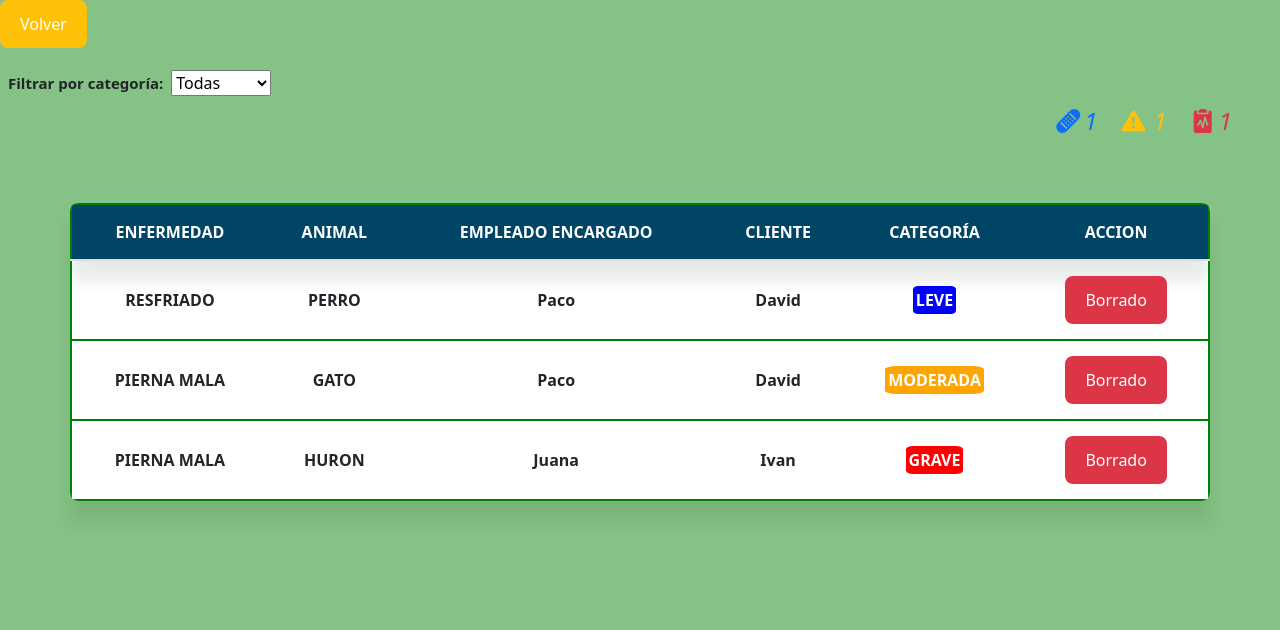
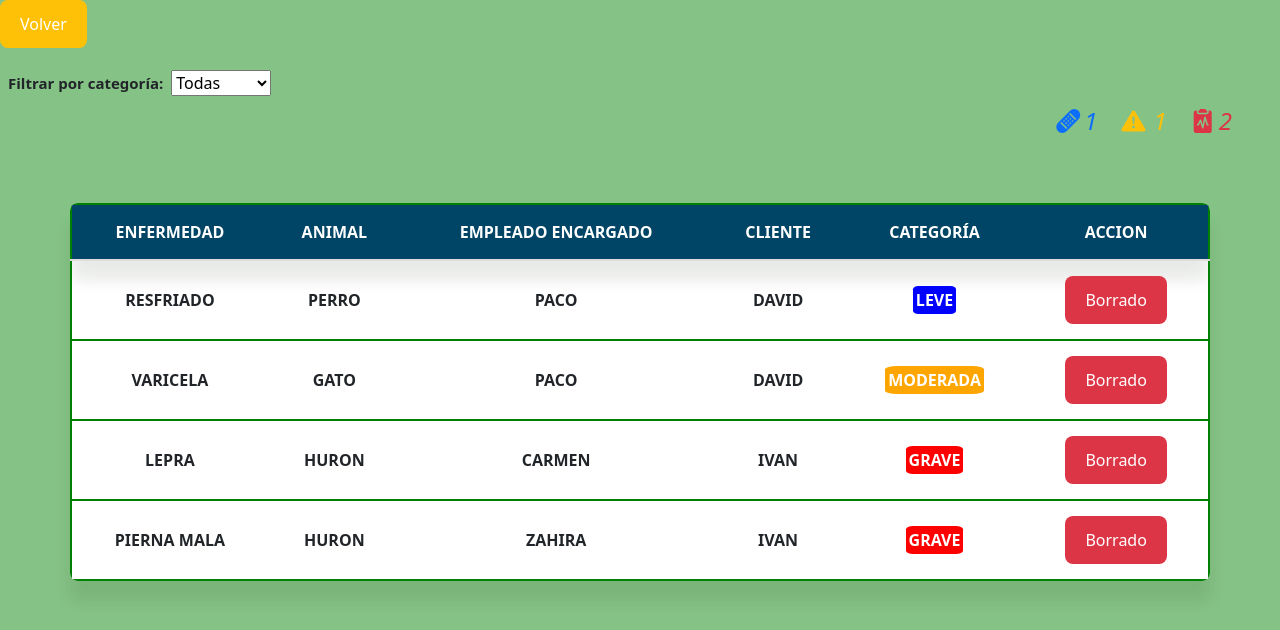
Before and after one commit to DavidAlonso858/Angular-Formulario, an Angular app: page /events in a window 1280 px wide. Shown: the top 630 px of the page. Built offline with nearby package versions, Linux system fonts and the light colour scheme; data requests are answered from the project's data file.

Commit message:
arreglo id duplicada + toUpperCase()

```diff
--- a/db.json
+++ b/db.json
@@ -45,29 +45,42 @@
     },
     {
       "id": "2",
-      "enfermedad": "pierna mala",
-      "animal": "gato",
+      "enfermedad": "Varicela",
+      "animal": "Gato",
       "categoria": "moderada",
-      "fecha": "2022-08-01",
+      "fecha": "2025-02-09T13:24:21.000Z",
       "empleado": {
-        "id": 1,
+        "id": "1",
         "nombre": "Paco"
       },
-      "cliente": "David",
-      "fechaCreacion": "2025-01-13"
+      "cliente": "DAVID",
+      "fechaCreacion": "2025-02-18T13:24:52.923Z"
     },
     {
       "id": "3",
+      "enfermedad": "Lepra",
+      "animal": "huron",
+      "categoria": "grave",
+      "fecha": "2025-02-08T13:28:40.000Z",
+      "empleado": {
+        "id": "3",
+        "nombre": "Carmen"
+      },
+      "cliente": "ivan",
+      "fechaCreacion": "2025-02-18T13:29:05.035Z"
+    },
+    {
+      "id": "4",
       "enfermedad": "Pierna Mala",
-      "animal": "Huron",
+      "animal": "huron",
       "categoria": "grave",
-      "fecha": "2025-02-04T12:50:16.000Z",
+      "fecha": "2025-01-12T23:00:00.000Z",
       "empleado": {
-        "id": "2",
-        "nombre": "Juana"
+        "id": "4",
+        "nombre": "Zahira"
       },
       "cliente": "Ivan",
-      "fechaCreacion": "2025-02-18T12:51:06.495Z"
+      "fechaCreacion": "2025-02-18T13:30:21.870Z"
     }
   ]
 }
--- a/src/app/components/formulario-veterinario/formulario-veterinario.component.ts
+++ b/src/app/components/formulario-veterinario/formulario-veterinario.component.ts
@@ -62,7 +62,7 @@ export class FormularioVeterinario {
   onSubmit() {
     if (this.eventForm.valid) { // si los datos introducidos son validos
       this.eventoService.getEventos().subscribe(eventos => {
-        const newId = eventos.length + 1 // tengo que recorrerlo para acceder bien
+        const newId = Number(eventos[eventos.length-1].id) + 1 // tengo que recorrerlo para acceder bien
         const idString = String(newId) // pasarlo para comperarlo bien
 
         const empleadoId = this.eventForm.value.empleado;
--- a/src/app/components/lista-veterinario/lista-veterinario.component.html
+++ b/src/app/components/lista-veterinario/lista-veterinario.component.html
@@ -31,8 +31,8 @@
     <tr *ngFor="let event of events">
       <td>{{ event.enfermedad.toUpperCase() }}</td>
       <td>{{ event.animal.toUpperCase() }}</td>
-      <td>{{ event.empleado.nombre }}</td>
-      <td>{{ event.cliente }}</td>
+      <td>{{ event.empleado.nombre.toUpperCase() }}</td>
+      <td>{{ event.cliente.toLocaleUpperCase() }}</td>
       <td>
         <span [ngClass]="event.categoria"> <!--Simplemente para aplicarle color por categoria en el CSS-->
           {{ event.categoria.toUpperCase() }}
```
